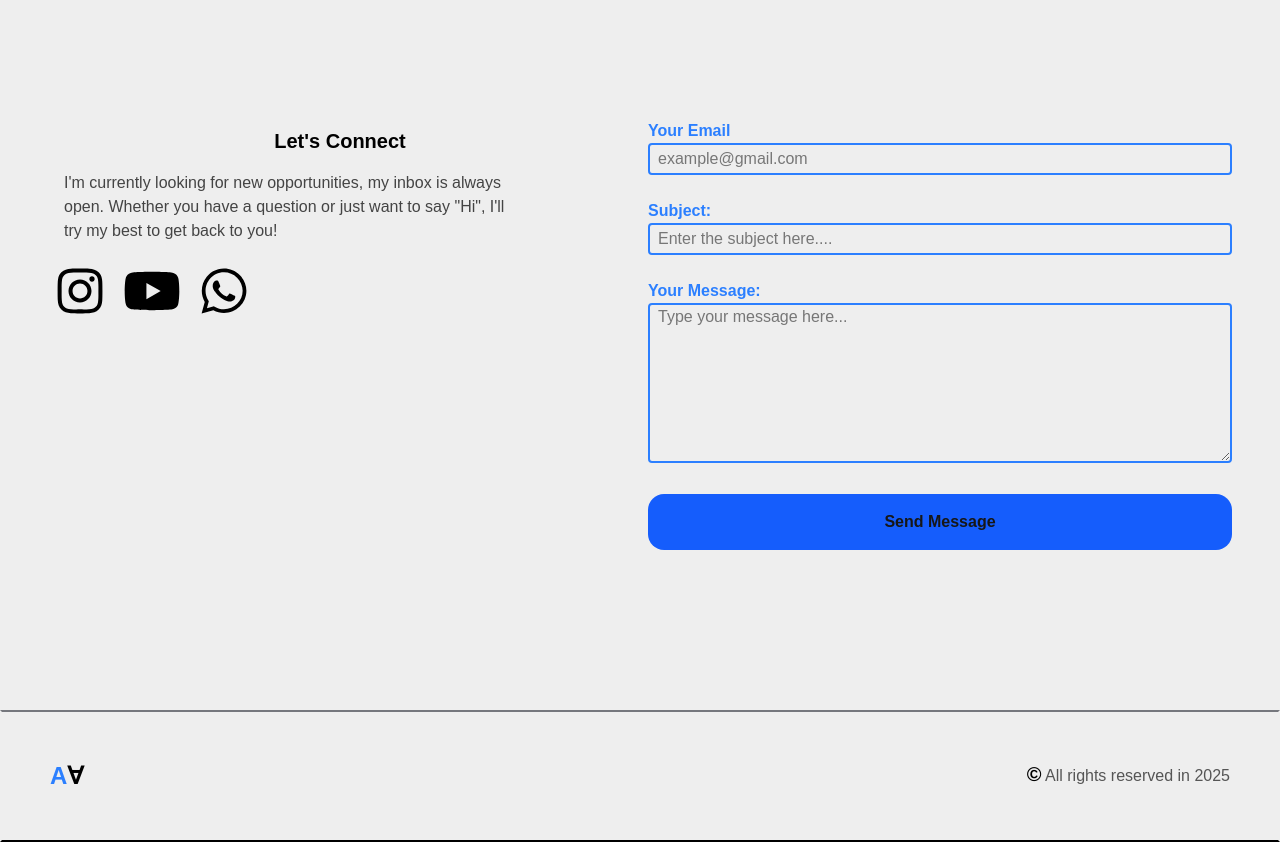
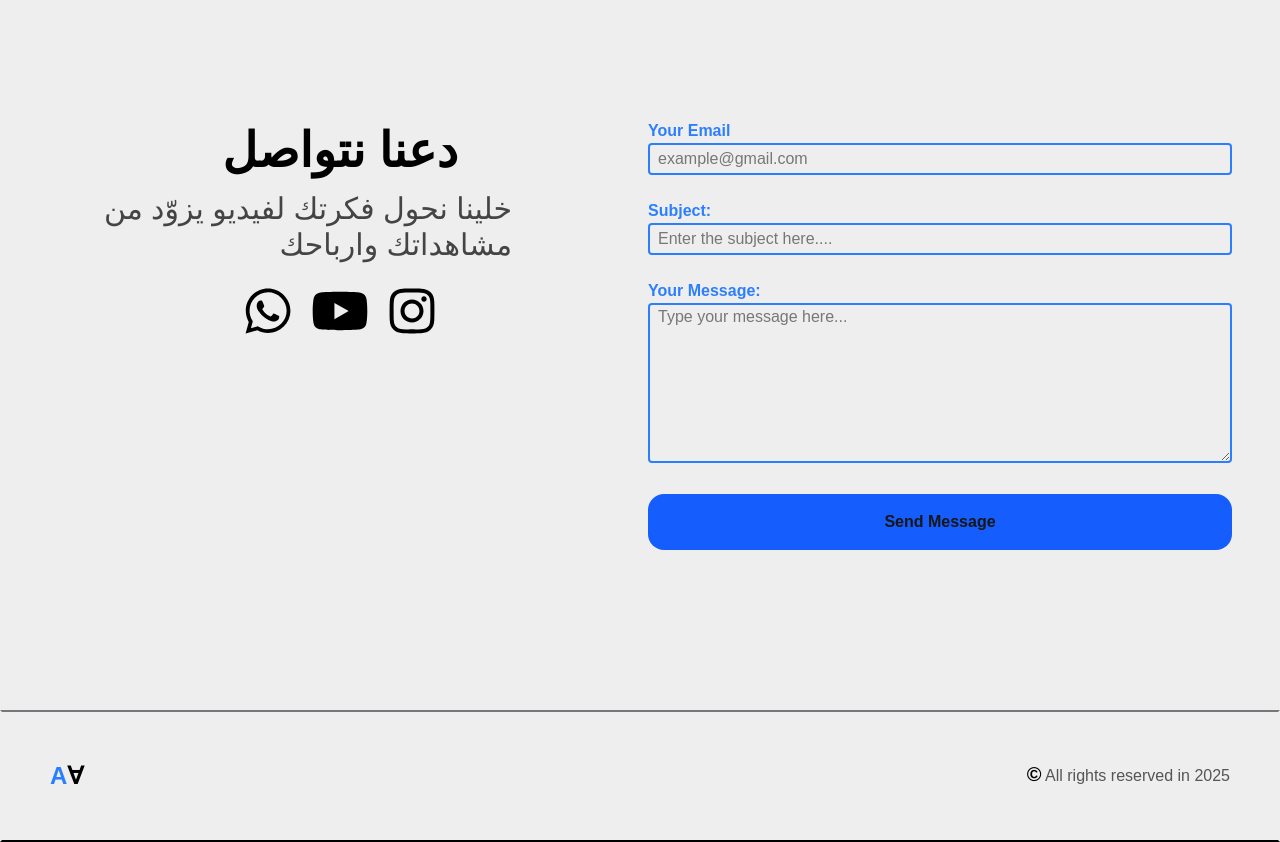
Before and after one commit to soghayarmahmoud/Nextjs-beautiful-portfolio-, a Next.js app: page / in a window 1280 px wide. Shown: the part 2180-3022 px from the top of the page. Built offline with nearby package versions, Linux system fonts and the light colour scheme.

Commit message:
change the let's conect section text and add rectStrictMode to next.config.msj

```diff
--- a/app/components/EmailSection.jsx
+++ b/app/components/EmailSection.jsx
@@ -63,13 +63,11 @@ const handleSubmit = async (e)=>{
 
 
         <div>
-            <h5 className='text-xl font-bold text-black  text-center my-2'>Let's Connect</h5>
-            <p className='text-[#444] my-4 max-w-md mx-4'>
-                I'm currently looking for new opportunities, my inbox is
-                always open. Whether you have a question or just want to say "Hi",
-                I'll try my best to get back to you!
+            <h5 className='text-5xl font-bold text-black  text-center my-2'>دعنا نتواصل</h5>
+            <p className='text-[#444] my-4 max-w-md mx-4 text-3xl' style={{direction:"rtl"}}>
+                خلينا نحول فكرتك لفيديو يزوّد من مشاهداتك وارباحك
             </p>
-            <div className='socials flex flex-row gap-2 '>
+            <div className='socials flex flex-row gap-2 place-content-center ' style={{direction:"rtl"}}>
                 <Link href={"https://www.instagram.com/engali.vfx?igsh=MTdsOTY2OHM5eDY2ZQ=="} className='max-w-16'>
                     <Image src={InstagramIcon} alt='Instagram Link'/>
                 </Link>
```
Also changed, not shown: next.config.mjs (+1 -1 lines).
